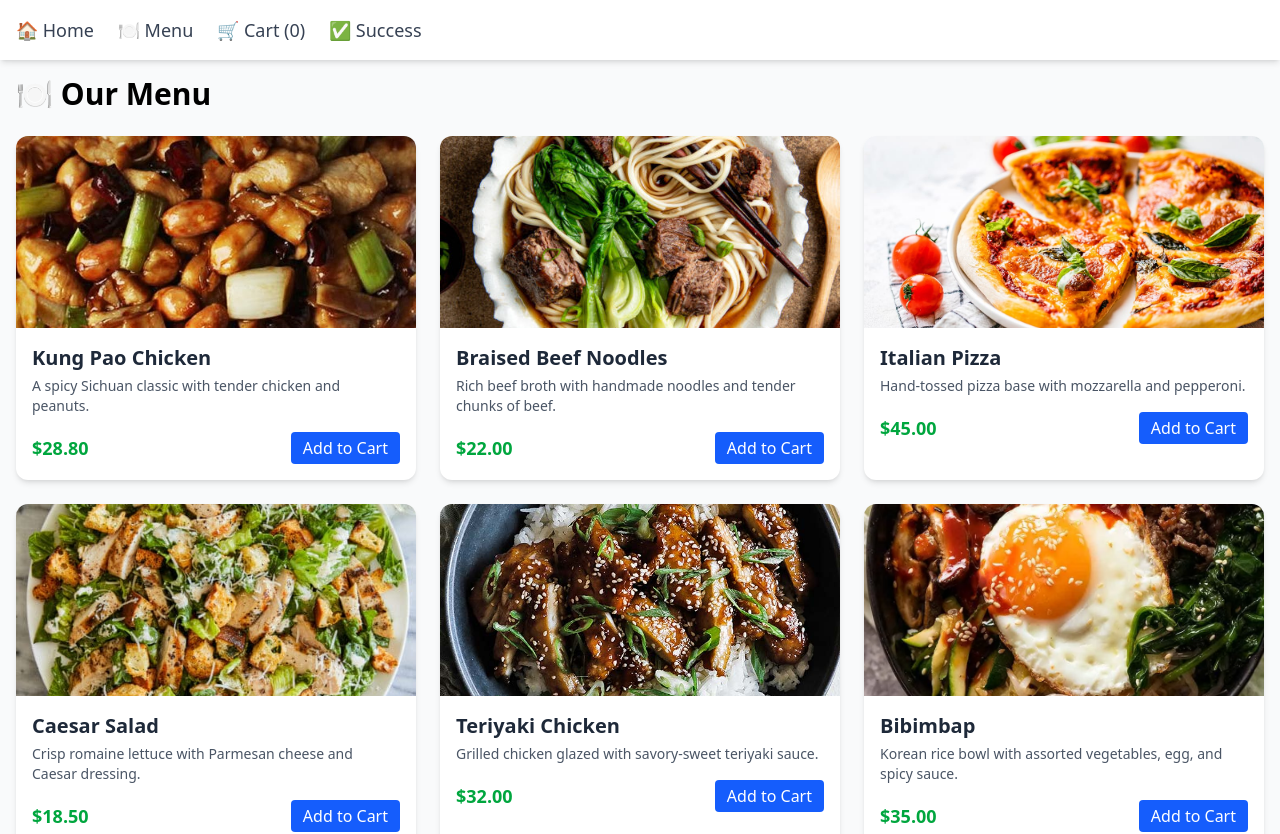
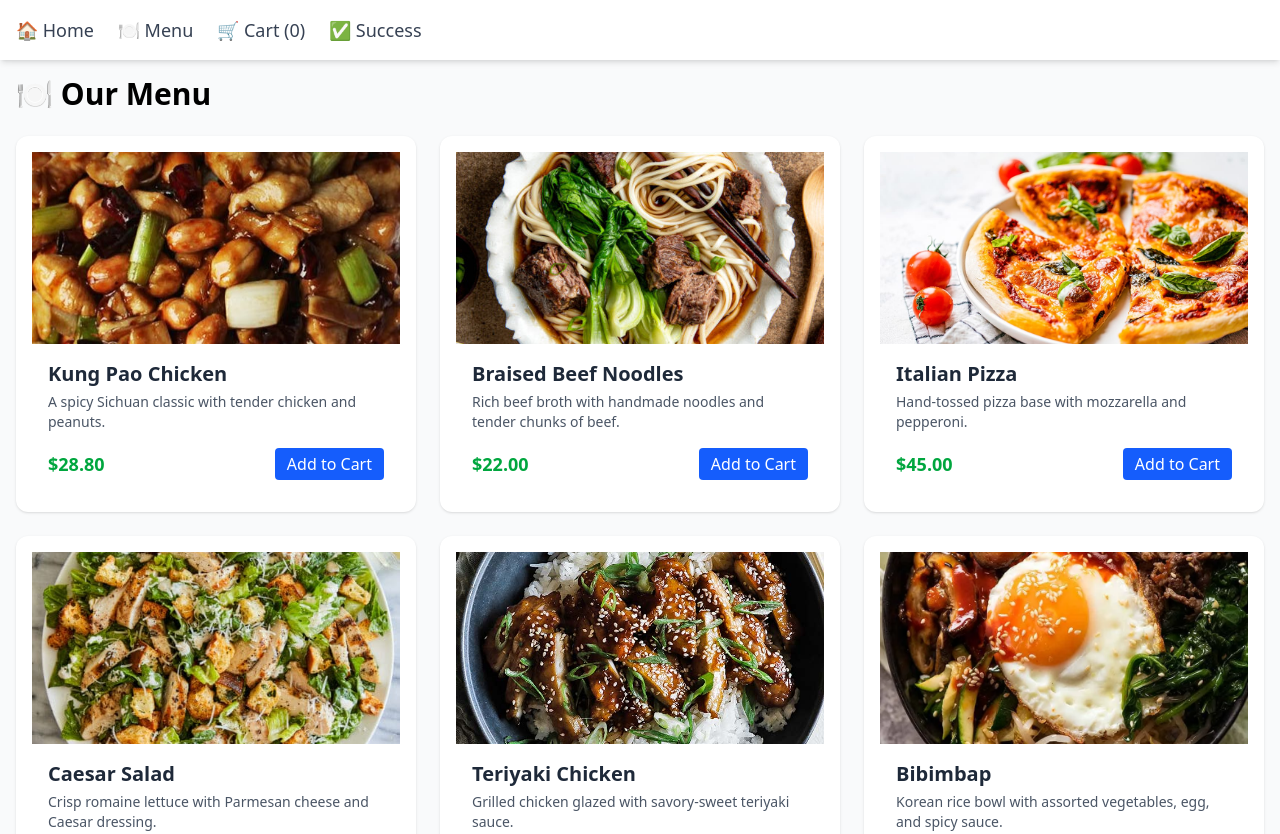
Before and after one commit to YiZhang19801001/restaurant-order-system-demo, a React (Vite) app: page /menu in a window 1280 px wide. Shown: the top 834 px of the page. Built offline with nearby package versions, Linux system fonts and the light colour scheme.

Commit message:
style: enhance menu item card styling for improved user experience

```diff
--- a/src/pages/Menu/Menu.tsx
+++ b/src/pages/Menu/Menu.tsx
@@ -24,7 +24,7 @@ const Menu = () => {
         {menuItems.map((item) => (
           <div
             key={item.id}
-            className="bg-white rounded-xl shadow-md overflow-hidden"
+            className="bg-white p-4 rounded-xl shadow hover:shadow-2xl hover:ring-2 hover:ring-green-400 hover:scale-105 transition-all duration-300"
           >
             <img
               src={item.image}
```
